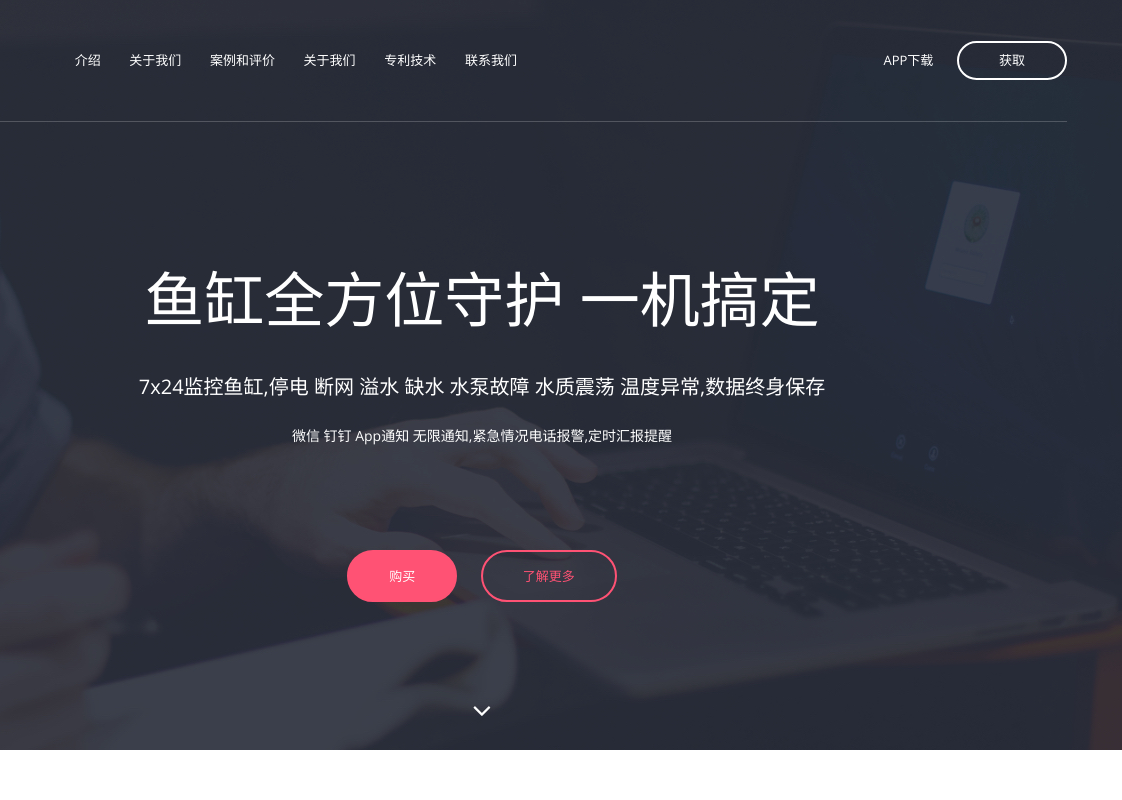
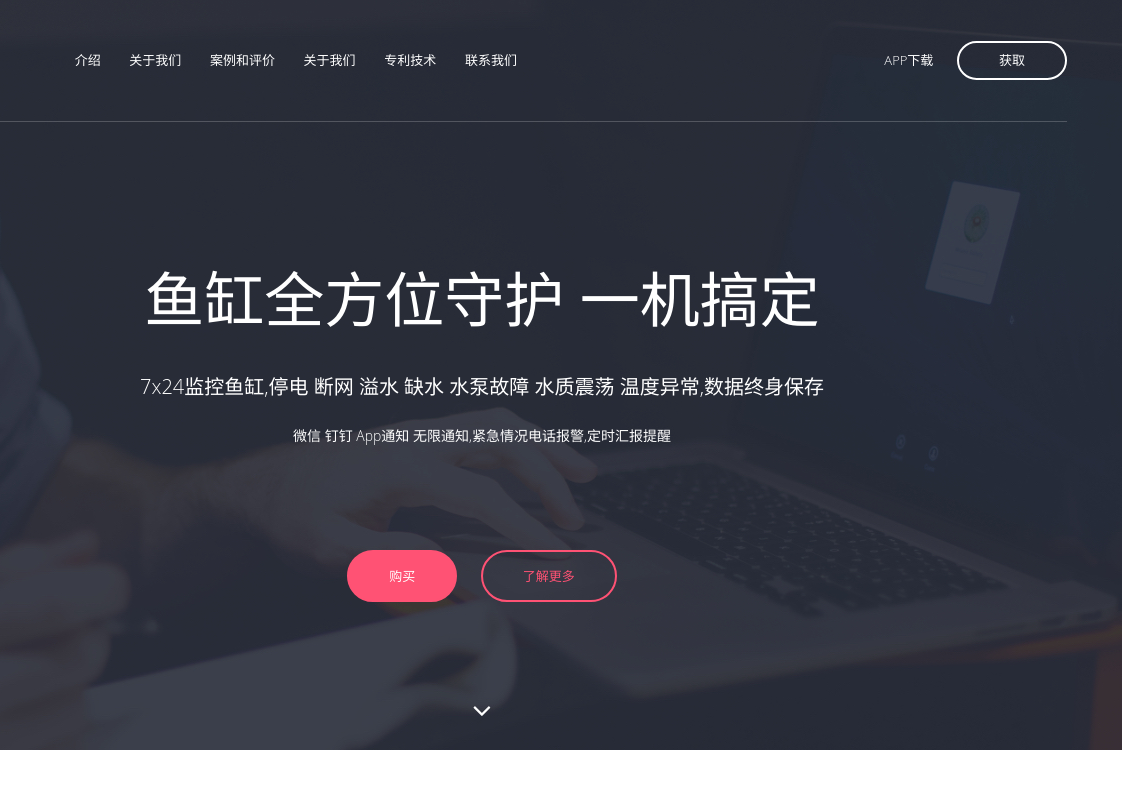
Before and after one commit to joyanhui/www.shiyuxin.ltd, a plain HTML site: page index.html in a window 1280 px wide. Shown: the top 800 px of the page, 158-1280 px from the left. Drawn offline with nearby package versions, Linux system fonts and the light colour scheme.

Commit message:
Update styles.css

```diff
--- a/css/styles.css
+++ b/css/styles.css
@@ -1,6 +1,7 @@
-@import url(http://fonts.googleapis.com/css?family=Open+Sans:300italic,400italic,600italic,700italic,800italic,400,300,600,700,800);
+/*  @import url(http://fonts.googleapis.com/css?family=Open+Sans:300italic,400italic,600italic,700italic,800italic,400,300,600,700,800);
 @import url(http://fonts.googleapis.com/css?family=Merriweather:400,300,400italic,300italic,700,700italic);
 @import url(http://fonts.googleapis.com/css?family=Nunito:400,300,700);
+*/
 /* ==========================================================================
 Typography
 ========================================================================== */
```
